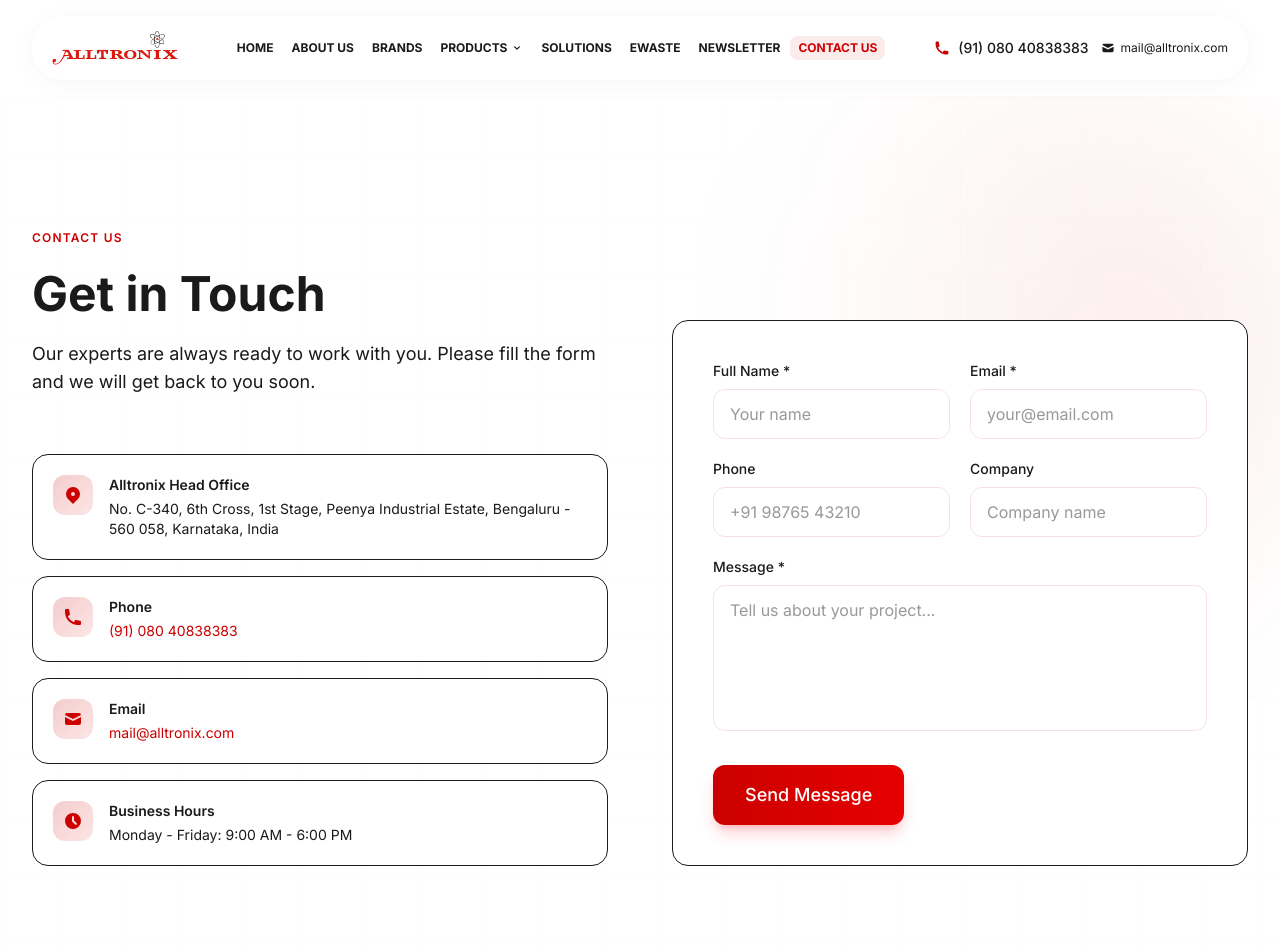
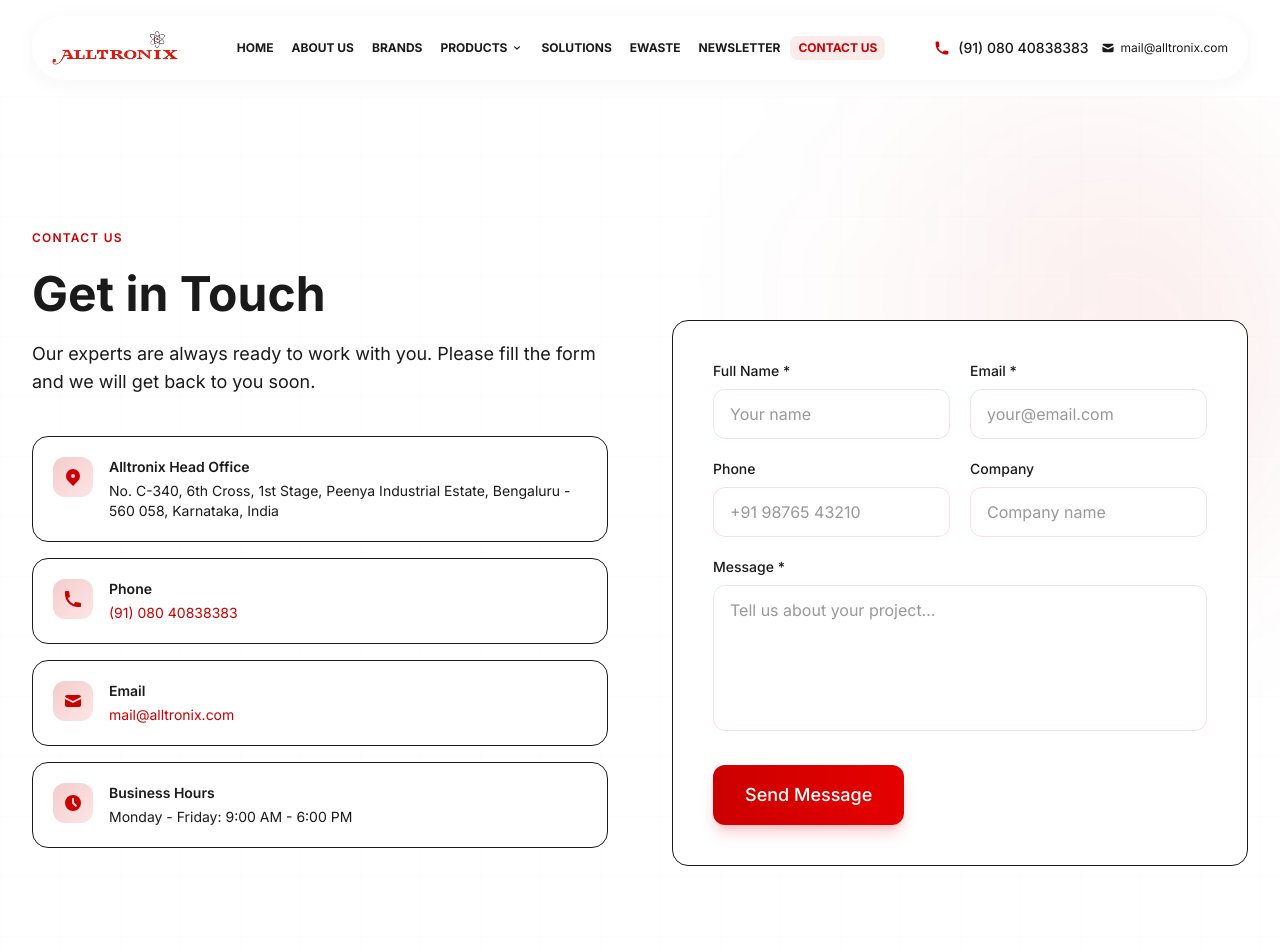
Before and after one commit to MIRUN2303/alltronix-rw1, a Next.js app: page /contact in a window 1280 px wide. Shown: the top 952 px of the page. Built offline with nearby package versions, Linux system fonts and the light colour scheme.

Commit message:
Fix layout: heading top-left, cards below, form lowered to align

```diff
--- a/src/app/contact/page.tsx
+++ b/src/app/contact/page.tsx
@@ -29,14 +29,14 @@ export default function ContactPage() {
           <div className="relative max-w-[1440px] mx-auto px-4 sm:px-6 lg:px-8">
             <div className="grid lg:grid-cols-2 gap-12 lg:gap-16 items-stretch">
               {/* Contact Info */}
-              <div className="flex flex-col h-full">
+              <div>
                 <motion.div initial={{ opacity: 0, y: 20 }} animate={{ opacity: 1, y: 0 }} transition={{ duration: 0.6 }}>
                   <span className="text-xs font-semibold tracking-widest uppercase text-[#cc0000]">Contact Us</span>
                   <h1 className="mt-4 text-4xl sm:text-5xl font-bold text-primary leading-tight">Get in Touch</h1>
                   <p className="mt-4 text-lg text-secondary">Our experts are always ready to work with you. Please fill the form and we will get back to you soon.</p>
                 </motion.div>
 
-                <div className="mt-auto space-y-4">
+                <div className="mt-10 space-y-4">
                   <GlassCard className="p-5 flex items-start gap-4">
                     <div className="w-10 h-10 rounded-xl bg-gradient-to-br from-[#cc0000]/20 to-[#e60000]/10 flex items-center justify-center shrink-0">
                       <HiLocationMarker className="w-5 h-5 text-[#cc0000]" />
```
